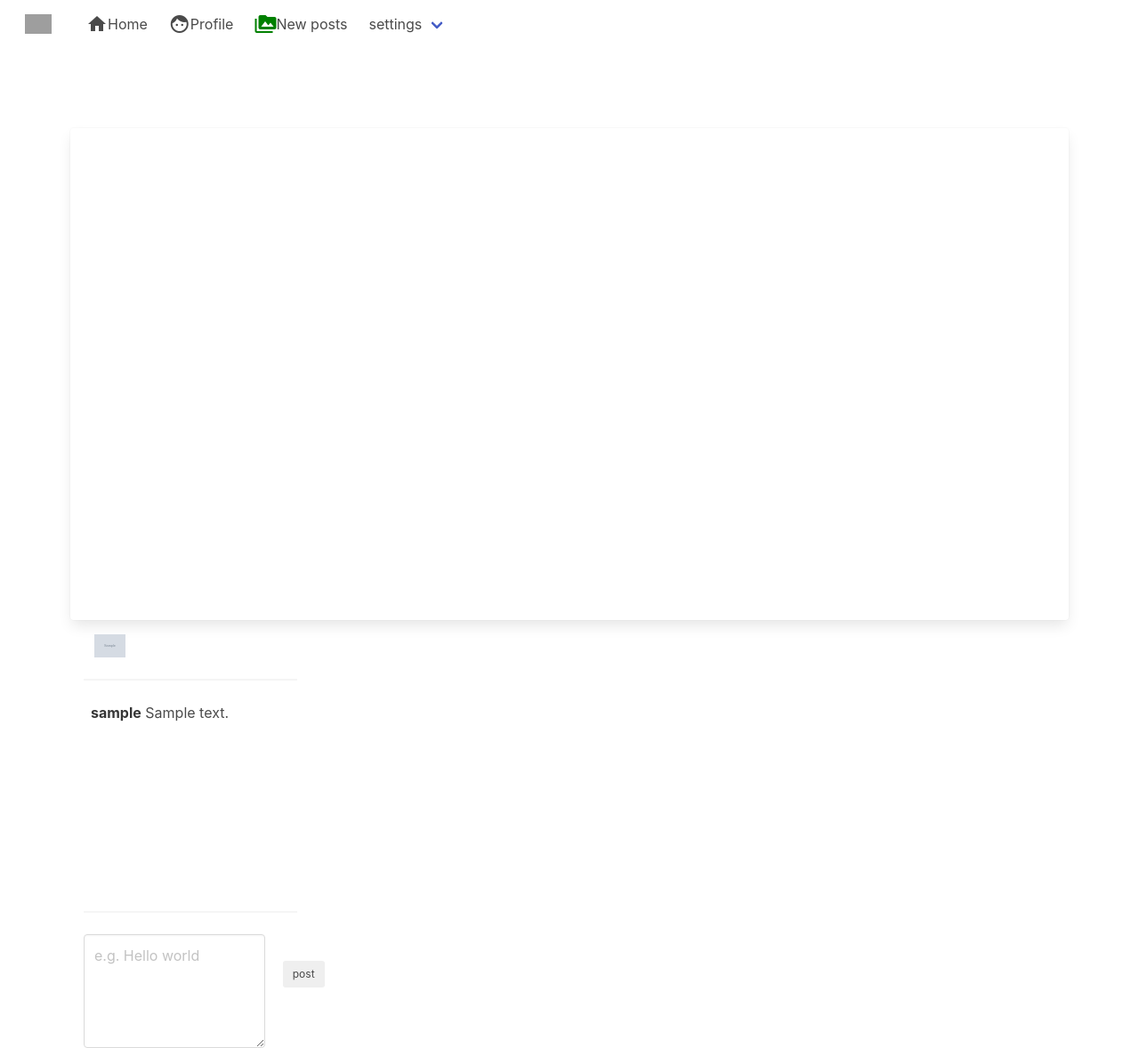
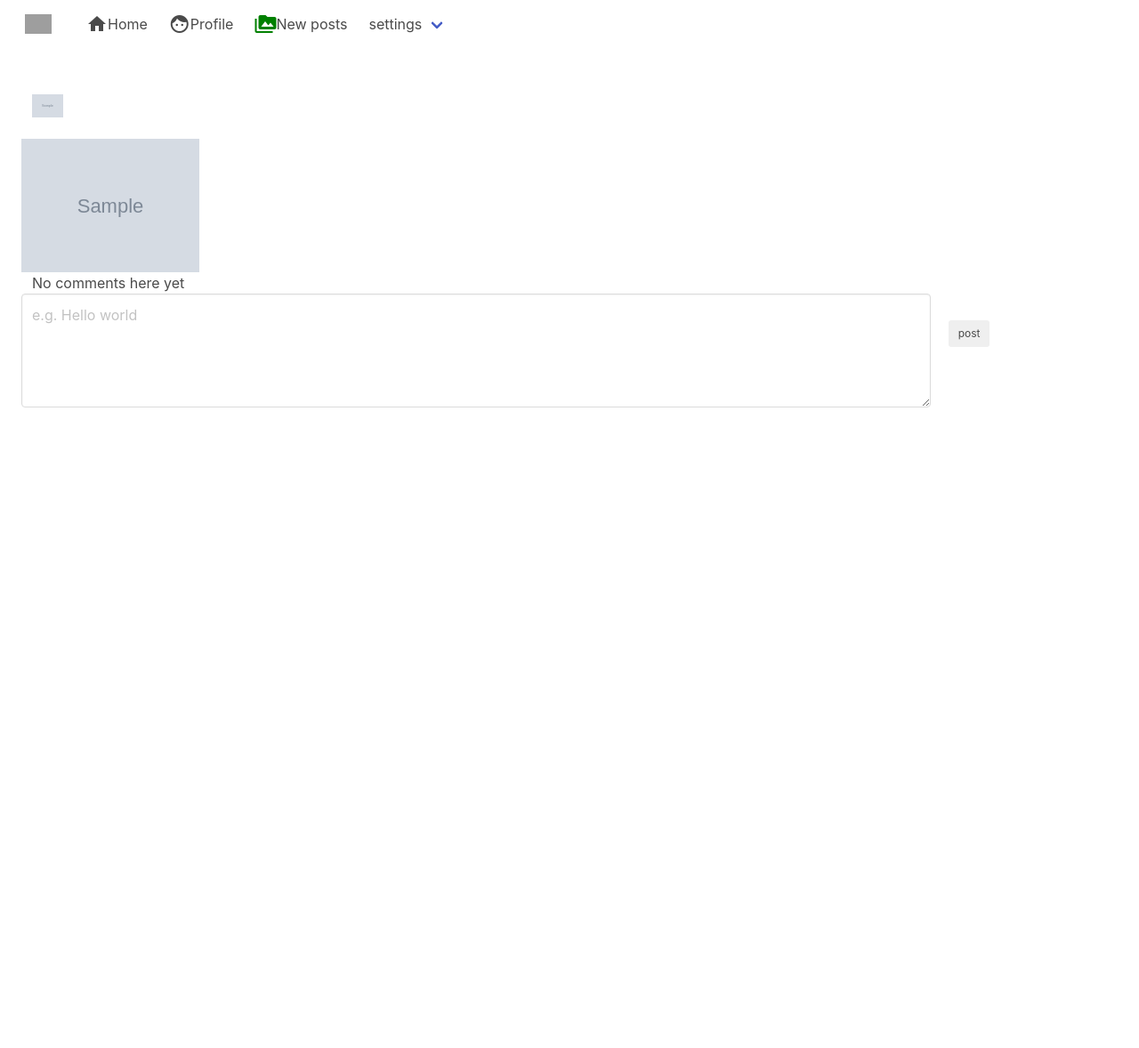
Before and after one commit to Bridgit-wairimu/insta-clone, a Django app: template instagram/templates/one_post.html in a window 1280 px wide. Shown: the whole page at 89% size. After the commit the page ends 458 px from the top, so only its background shows below. Run offline with Django 3.2, Linux system fonts and the light colour scheme; tables that the repository leaves empty hold one stand-in row (values such as "Sample post"); the template is opened without the code that fills it: values that come from a table or form of the project are taken from there, most other values are stand-ins (such as "Sample title", 1, 10 or a date in 2020); grey boxes marked "Sample" are stand-in pictures; some libraries are stand-ins or nearby versions; grey boxes are pictures that could not be loaded.

Commit message:
added a url for the comments

```diff
--- a/instagram/models.py
+++ b/instagram/models.py
@@ -58,12 +58,14 @@ class Comment(models.Model):
     user = models.ForeignKey(Profile, on_delete=models.CASCADE, related_name='comments')
     created = models.DateTimeField(auto_now_add=True, null=True)
 
+    def save_comment(self):
+        self.save()
+
+    def delete_comment(self):
+        self.delete()
+
     def __str__(self):
-        return f'{self.user.name} Post'
-
-    class Meta:
-        ordering = ["-pk"]
-
+        return self.comment
 
 class Follow(models.Model):
     follower = models.ForeignKey(Profile, on_delete=models.CASCADE, related_name='following')
--- a/instagram/templates/one_post.html
+++ b/instagram/templates/one_post.html
@@ -1,27 +1,20 @@
 {% extends 'base.html' %}
 {% load static %}
 {% block content %}
-<div class="container" style="margin-top:7%;">
-    <div class="card">
-        <div class="row">
-            <div class="col-md-8 ml-3">
-                <img src="{{image.image.url}}" style="visibility: hidden;" class="card-img" width="100%"/>
+<div class="card-content">
+    <div class="media">
+      <div class="media-left">
+                    <img src="{{image.user.profile_picture.url}}" class="rounded-circle border ml-3 mt-2  mr-3"
+                   alt="{{image.user.user.username}}" width="35" height="35">
+                </div>
             </div>
-        </div>
-            <div class="col-md-3 mt-2">
-                <img src="{{image.user.profile_picture.url}}" class="rounded-circle border ml-3 mt-2  mr-3"
-                     alt="{{image.user.user.username}}" width="35" height="35">
+                <br>
 
-                <hr style="width:96%">
+                <img src="{{image.image.url}}"class="card-img" width="200px" height="150px">
+
                 {% for comment in image.comments.all %}
-                <div class="comment">
-                    <div class="ml-2"><strong>{{ comment.user.user.username }}</strong> <span class="text-secondary">{{ comment.comment }}</span>
-                    </div>
-                </div>
-                {% empty %}
                 <p class="ml-3">No comments here yet</p>
                 {% endfor %}
-                <hr style="width:96%; margin-top:84%;">
 
                 <form class="form" action="" method="post" novalidate>
                     {% csrf_token %}
--- a/instagram/templates/welcome.html
+++ b/instagram/templates/welcome.html
@@ -17,12 +17,12 @@
                         <img src="{{image.image.url}}"class="card-img" width="200px" height="150px">
 
     <div class="media-right">
-      <a href=""><i class="material-icons has-text-danger">favorite</i></a>
+      <a href="{% url 'like'%}"><i class="material-icons has-text-danger">favorite</i></a>
       <p>Likes</p>
     </div>
 
 
-        <span class="text-secondary ml-4 viewall"><a href="{% url 'comment' %}">view all {{image.comments.count}} comment{{image.comments.count|pluralize}}</a></span>
+        <span class="text-secondary ml-4 viewall"><a href="{% url 'one_post' %}">view all comments</a></span>
                 <div class="allcomments mb-4">
                     {% for comment in image.comments.all|slice:'2' %}
                     <div class="comment">
--- a/instagram/urls.py
+++ b/instagram/urls.py
@@ -9,8 +9,8 @@ urlpatterns = [
     url(r'^profile/', views.profile, name='profile'),
     url(r'^NewPost/', views.NewPost, name='newpost'),
     url(r'^EditProfile/', views.EditProfile, name='edit_profile'),
-    url(r'^post/<id>', views.post_comment, name='comment'),
-
+    url(r'^comment/', views.comment, name='one_post'),
+    url(r'^like/<int:pk>/', views.like, name='like'),
 ]
 
 if settings.DEBUG:
```
Also changed, not shown: instagram/forms.py (+7 -5 lines), instagram/views.py (+21 -22 lines), media/images/nimoh_ivJwxII.jpg (added), media/pictures/david_776J8xt.jpg (added).
